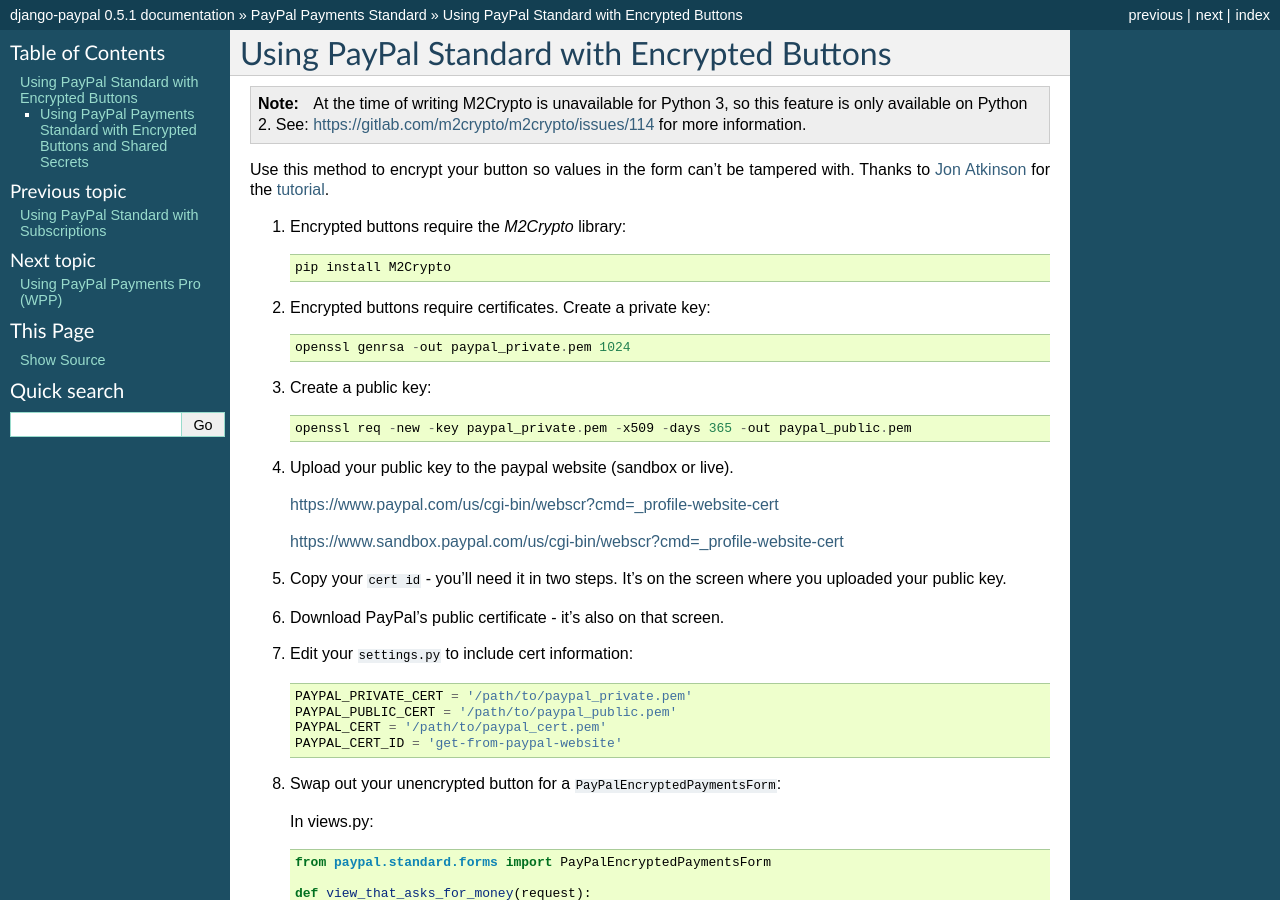
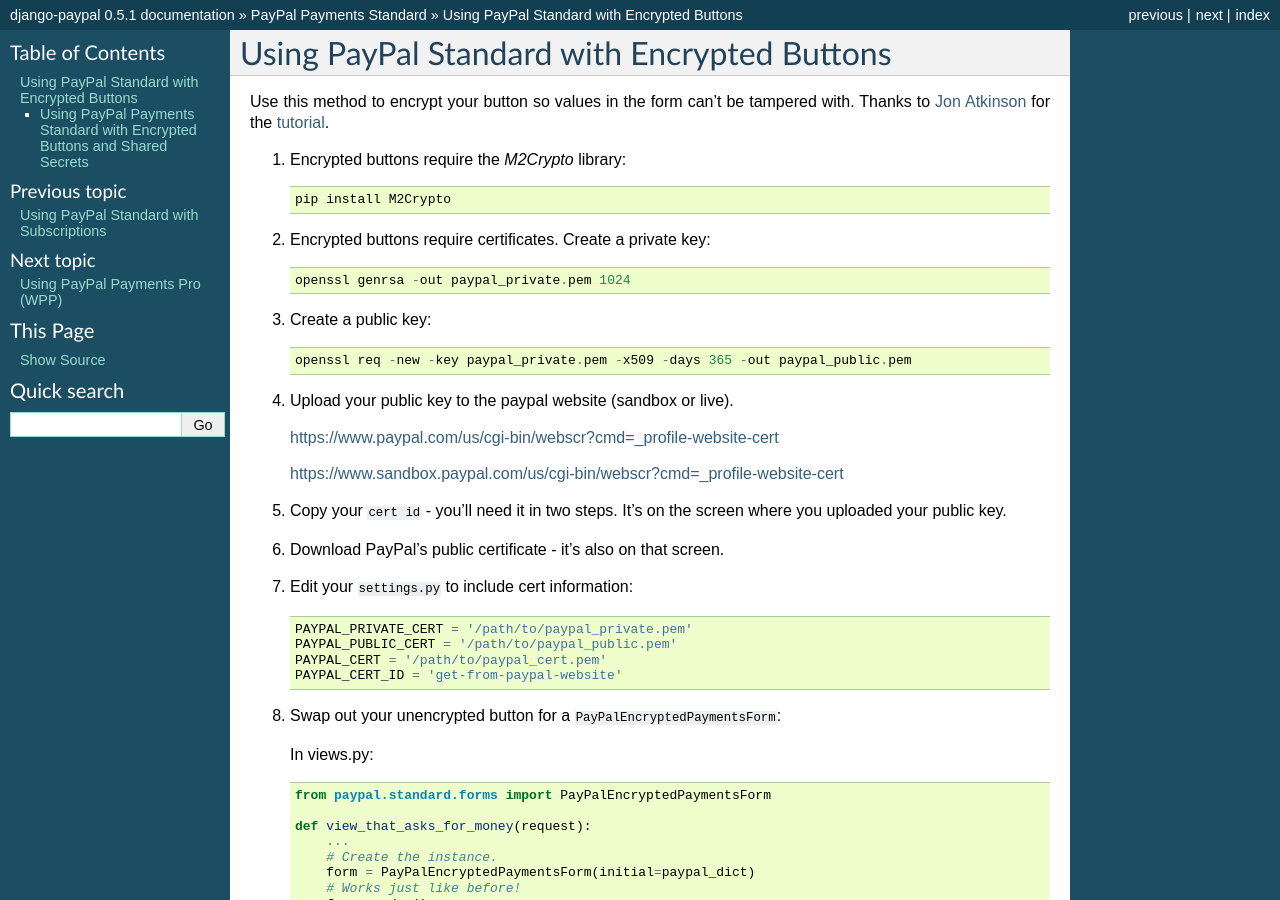
Before and after one commit to spookylukey/django-paypal, a Sphinx documentation site: the page built from docs/standard/encrypted_buttons.rst, in a window 1280 px wide and 900 px high. Built offline with Sphinx 7.4.7, drawn with Linux system fonts in a browser that asks for light colours.

Commit message:
Remove note about M2Crypto as it is now available for python3

```diff
--- a/docs/standard/encrypted_buttons.rst
+++ b/docs/standard/encrypted_buttons.rst
@@ -1,12 +1,5 @@
 Using PayPal Standard with Encrypted Buttons
 ============================================
-
-.. note::
-
-   At the time of writing M2Crypto is unavailable for Python 3, so this feature
-   is only available on Python 2. See:
-   https://gitlab.com/m2crypto/m2crypto/issues/114 for more information.
-
 
 Use this method to encrypt your button so values in the form can't be tampered
 with. Thanks to `Jon Atkinson <http://jonatkinson.co.uk/>`_ for the `tutorial
```
